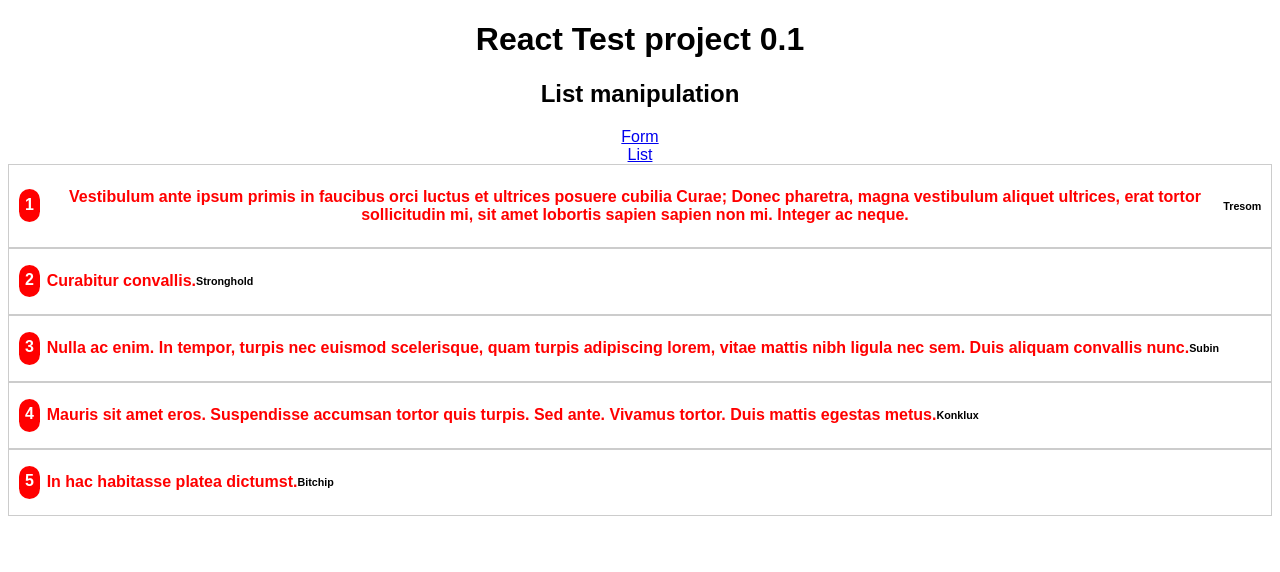
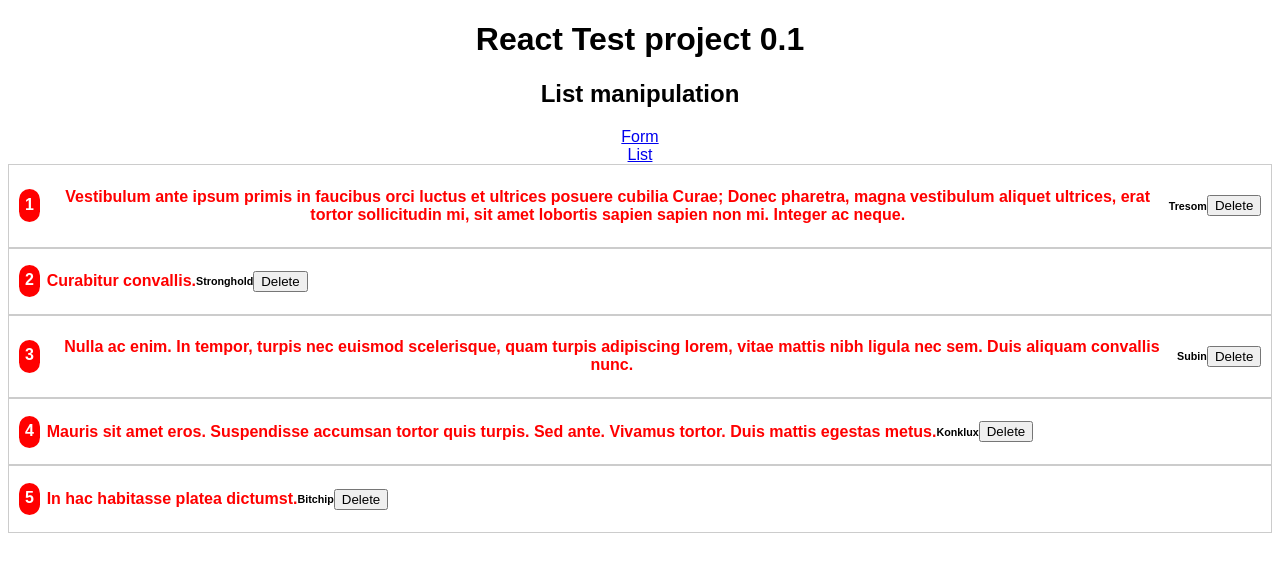
Before and after one commit to Themujin/ReactPractice, a React (Create React App) app: page /list in a window 1280 px wide. Shown: the top 572 px of the page. Built offline with nearby package versions, Linux system fonts and the light colour scheme.

Commit message:
Update 4 files

```diff
--- a/src/App.js
+++ b/src/App.js
@@ -37,8 +37,22 @@ export default function App() {
   const updateTask = (task) => {
     task.id = data.length + 1;
     data.push(task);
+
+    setData(data);
+  };
+  const RemoveTask = (task) => {
+    console.log(task);
+    var res = data.filter((p, i) => {
+      if (p.id == task) {
+        data.splice(i, 1);
+        // return data;
+        //  setData(data);
+        setData((data) => [...data]);
+      }
+    });
+    //  setData(data);
+    // setData((data) => [...data]);
     console.log(data);
-    setData(data);
   };
 
   return (
@@ -51,8 +65,11 @@ export default function App() {
           <Link to="/list">List</Link>
         </nav>
         <Routes>
-          <Route path="/" element={<Form updateTask={updateTask} />}></Route>
-          <Route path="/list" element={<List task={data} />}></Route>
+          <Route path="/" element={<Form updateData={updateTask} />}></Route>
+          <Route
+            path="/list"
+            element={<List task={data} RemoveTask={RemoveTask} />}
+          ></Route>
         </Routes>
         <div className="wrapper">
           <Outlet />
--- a/src/Components/Item.js
+++ b/src/Components/Item.js
@@ -1,9 +1,24 @@
+import { useState } from "react";
 function Item(props) {
+  const [delItem, setdelItem] = useState("");
+  const handleClick = (e) => {
+    e.stopPropagation();
+
+    setdelItem(e.currentTarget.id);
+
+
+    props.updateDelItem(delItem);
+
+
+  };
   return (
     <div className="item">
       <span className="item__id">{props.id}</span>
       <h4 className="item__title">{props.title}</h4>
       <h6 className="item__category">{props.category}</h6>
+      <button type="button" id={props.id} onClick={handleClick}>
+        Delete
+      </button>
     </div>
   );
 }
--- a/src/Form.js
+++ b/src/Form.js
@@ -2,15 +2,13 @@ import { useState } from "react";
 import Input from "./Components/Input";
 
 const Form = (props) => {
-  const updateData = props.updateTask;
-
   const [task, setTask] = useState("");
   const [application, setApplication] = useState("");
 
   const handleSubmit = (e) => {
     e.preventDefault();
-    console.log(task);
-    console.log(application);
+    const postData = { id: "", Task: task, Application: application };
+    props.updateData(postData);
   };
   return (
     <div className="control">
--- a/src/List.js
+++ b/src/List.js
@@ -1,16 +1,21 @@
 import Item from "./Components/Item.js";
+import { useState } from "react";
+
+//const [myList, setmyList] = useState([]);
 const List = (props) => {
+  const updateDelItem = (delItem) => {
+    props.RemoveTask(delItem);
+  };
+
   const myList = props.task.map((item) => (
     <Item
+      updateDelItem={updateDelItem}
       key={item.id}
       id={item.id}
       title={item.Task}
       category={item.Application}
-    >
-      {item}
-    </Item>
+    ></Item>
   ));
-
   return myList;
 };
 
```
